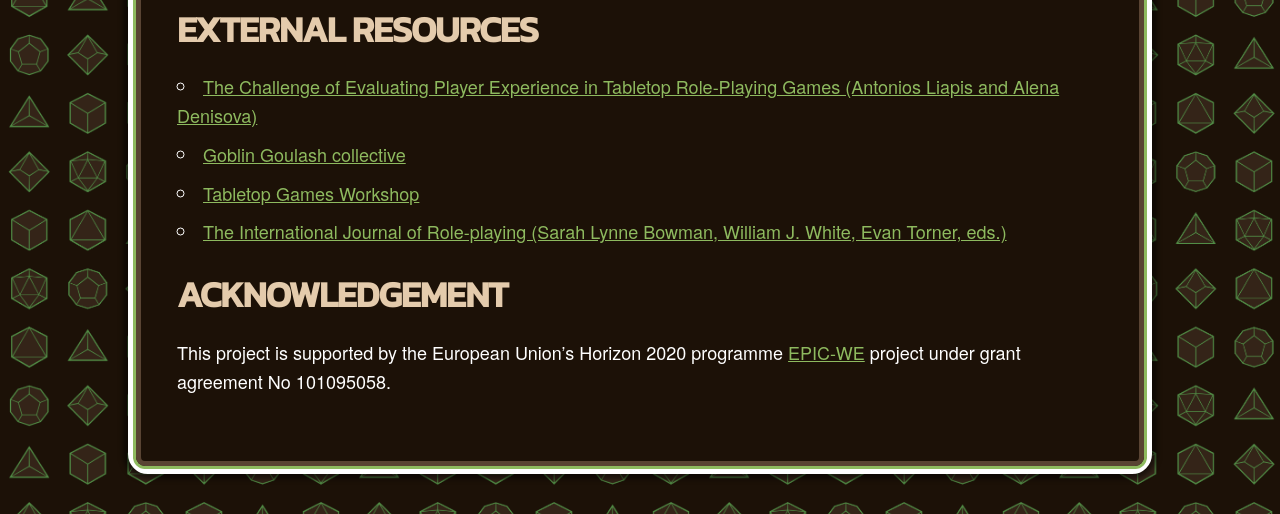
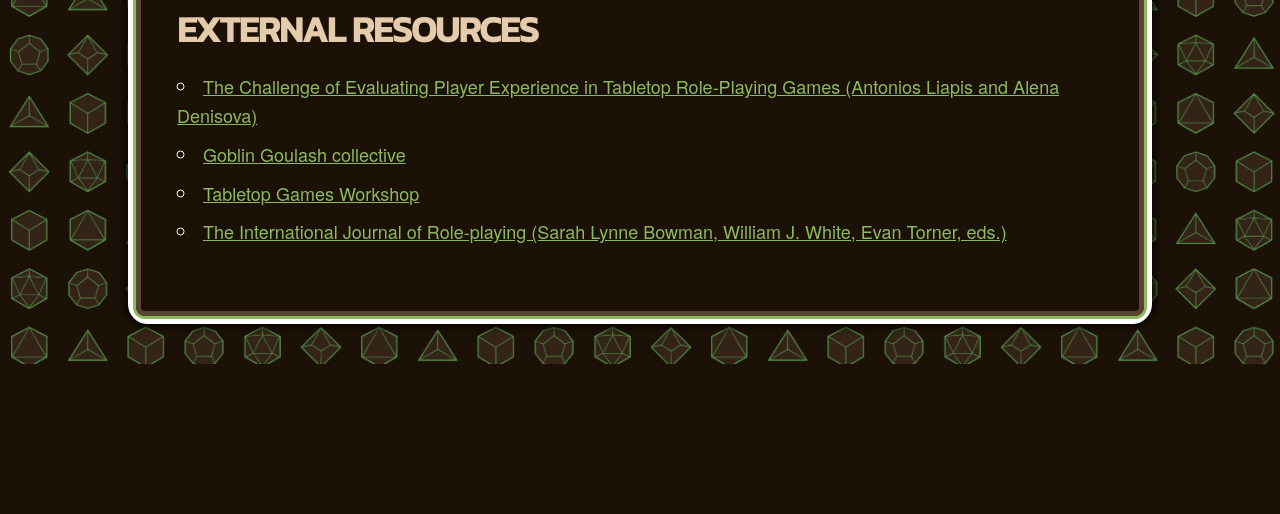
Before and after one commit to davidmelhart/roleplay_research_retreat, a plain HTML site: page index.html in a window 1280 px wide. Shown: the part 3072-3586 px from the top of the page. After the commit the page ends 3436 px from the top, so only its background shows below. Drawn offline with Linux system fonts and the light colour scheme; a web font is replaced by a local one.

Commit message:
Removed acknowledgement from 2023

```diff
--- a/index.html
+++ b/index.html
@@ -80,11 +80,6 @@
 						<li><a href="https://journals.uu.se/IJRP" target="_blank">The International Journal of Role-playing (Sarah Lynne Bowman, William J. White, Evan Torner, eds.)</a></li>
 					</ul>
 				</section>
-
-				<section class="content" id="acknowledgement">
-					<h3>Acknowledgement</h3>
-					<p>This project is supported by the European Union’s Horizon 2020 programme <a href="https://cordis.europa.eu/project/id/101095058" target="_blank">EPIC-WE</a> project under grant agreement No 101095058.</p>
-				</section>
 			</div>
 		</div>
 	</div>
```
